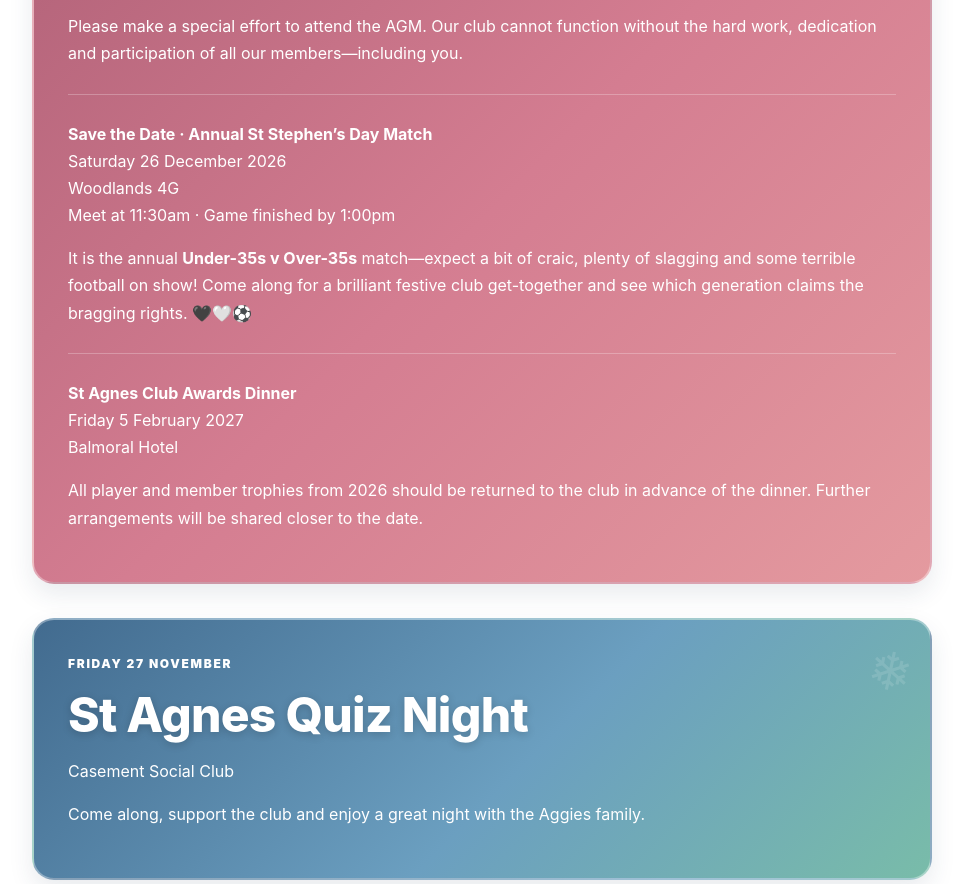
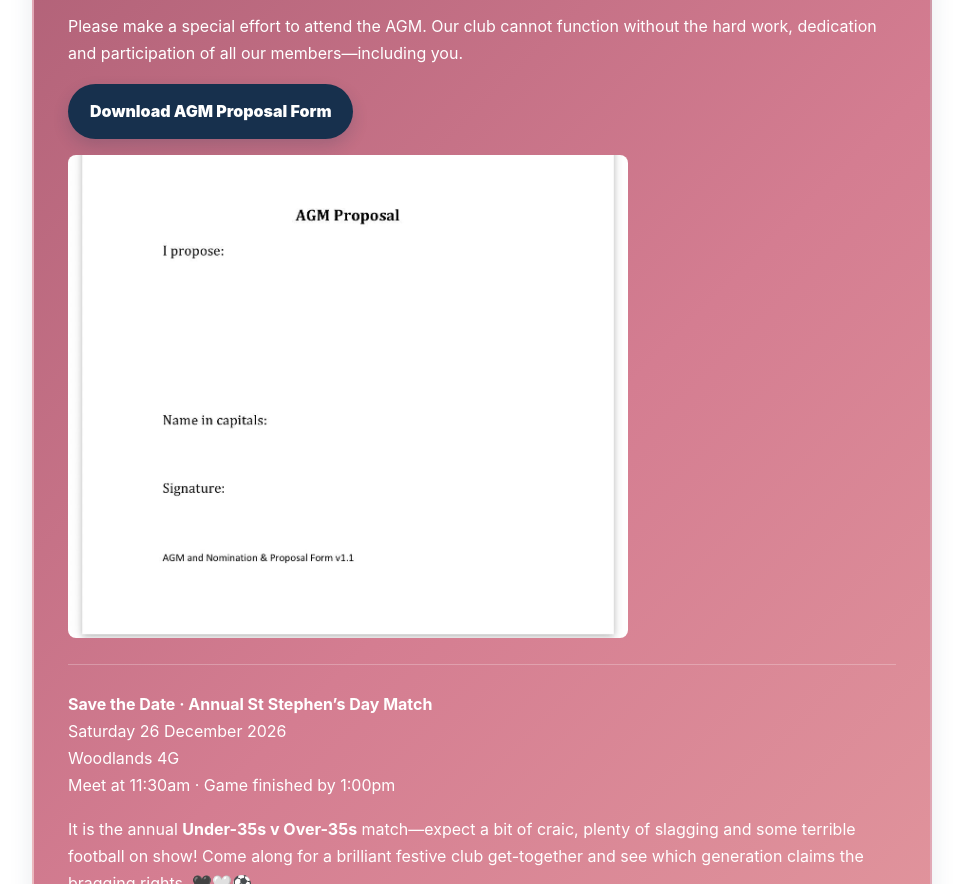
Before and after one commit to Conormc1987/stagnesgac-website, a plain HTML site: page weekly-round-up-22-november-2026.html in a window 1280 px wide. Shown: the part 5182-6066 px from the top of the page, without its empty margins (158-1121 px from the left). Drawn offline with Linux system fonts and the light colour scheme.

Commit message:
Attach AGM proposal form to the November newsletter

```diff
--- a/weekly-round-up-22-november-2026.html
+++ b/weekly-round-up-22-november-2026.html
@@ -37,6 +37,8 @@
     <p><strong>Club Annual General Meeting</strong><br>Monday 14 December 2026 · 7:00pm<br>Casement Social Club</p>
     <p>Nominations and proposals should be submitted using the club form <strong>at least five days before the meeting</strong>. Please note that this is five days—not the 21 days previously stated on the form. Completed forms can be handed or forwarded to any member of the current Club Committee.</p>
     <p>Please make a special effort to attend the AGM. Our club cannot function without the hard work, dedication and participation of all our members—including you.</p>
+    <p><a class="album-button" href="assets/st-agnes-agm-proposal-form-2026.jpg" download>Download AGM Proposal Form</a></p>
+    <a href="assets/st-agnes-agm-proposal-form-2026.jpg"><img src="assets/st-agnes-agm-proposal-form-2026.jpg" alt="AGM Proposal Form with spaces for your proposal, name in capitals and signature" width="1179" height="1017" loading="lazy" style="display:block;width:100%;max-width:560px;height:auto;border-radius:8px"></a>
     <hr style="border:0;border-top:1px solid rgba(255,255,255,.25);margin:26px 0">
     <p><strong>Save the Date · Annual St Stephen’s Day Match</strong><br>Saturday 26 December 2026<br>Woodlands 4G<br>Meet at 11:30am · Game finished by 1:00pm</p>
     <p>It is the annual <strong>Under-35s v Over-35s</strong> match—expect a bit of craic, plenty of slagging and some terrible football on show! Come along for a brilliant festive club get-together and see which generation claims the bragging rights. 🖤🤍⚽</p>
```
Also changed, not shown: assets/st-agnes-agm-proposal-form-2026.jpg (added).
